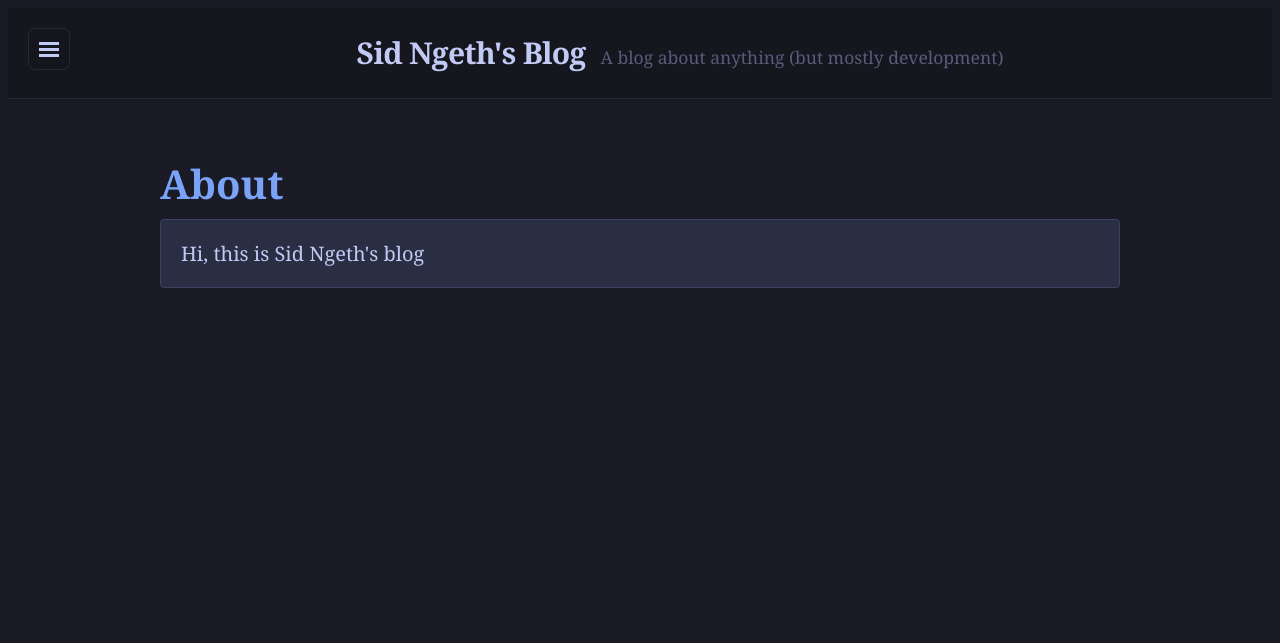
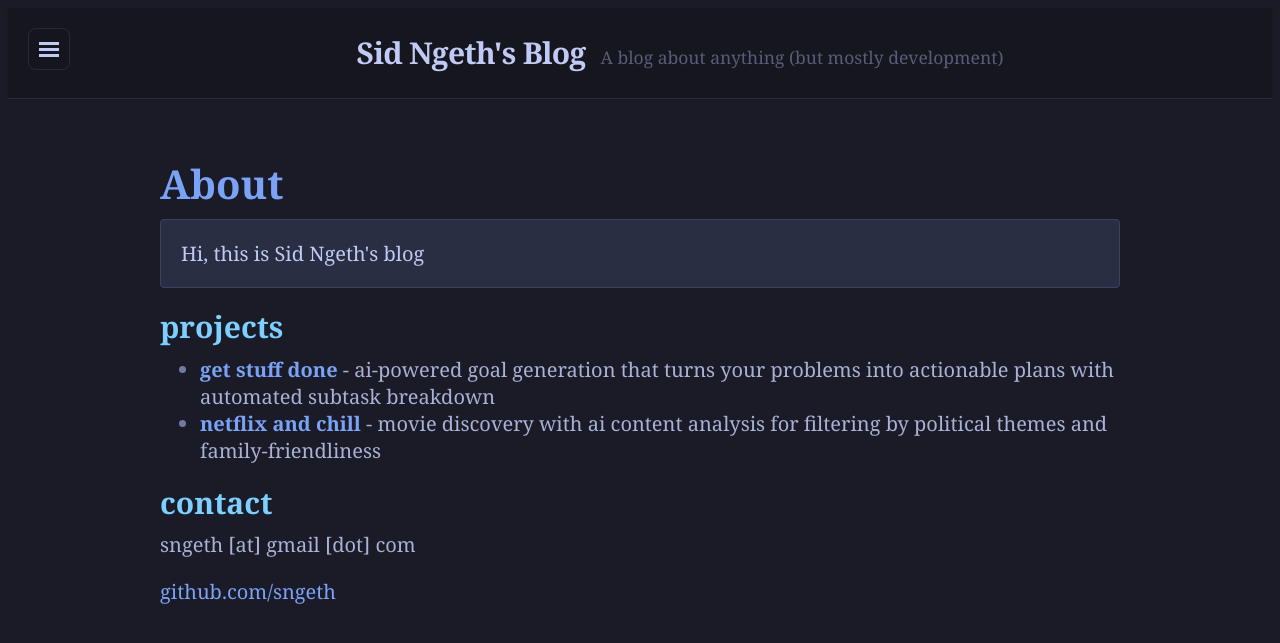
Before and after one commit to sngeth/sngeth.github.io, a Jekyll site: the page built from about.md, in a window 1280 px wide. Shown: the top 643 px of the page. Built offline with Jekyll 4.4.1, drawn with Linux system fonts in a browser that asks for light colours; comment, search, counter and statistics services are not loaded.

Commit message:
update about page

```diff
--- a/about.md
+++ b/about.md
@@ -6,3 +6,14 @@ title: About
 <p class="message">
   Hi, this is Sid Ngeth's blog
 </p>
+
+## projects
+
+- **[get stuff done](https://actuallydostuff.com)** - ai-powered goal generation that turns your problems into actionable plans with automated subtask breakdown
+- **[netflix and chill](https://netflix-and-chill.pages.dev)** - movie discovery with ai content analysis for filtering by political themes and family-friendliness
+
+## contact
+
+sngeth [at] gmail [dot] com
+
+[github.com/sngeth](https://github.com/sngeth)
```
